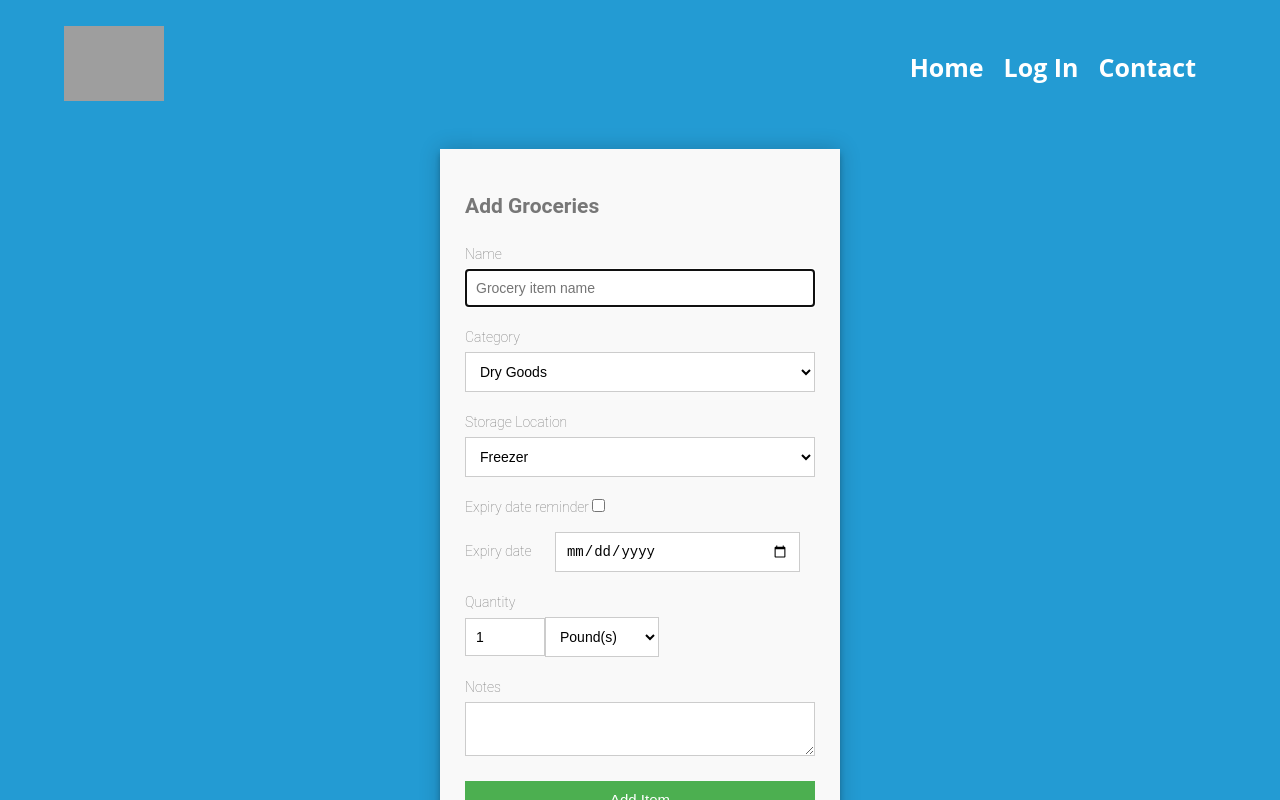
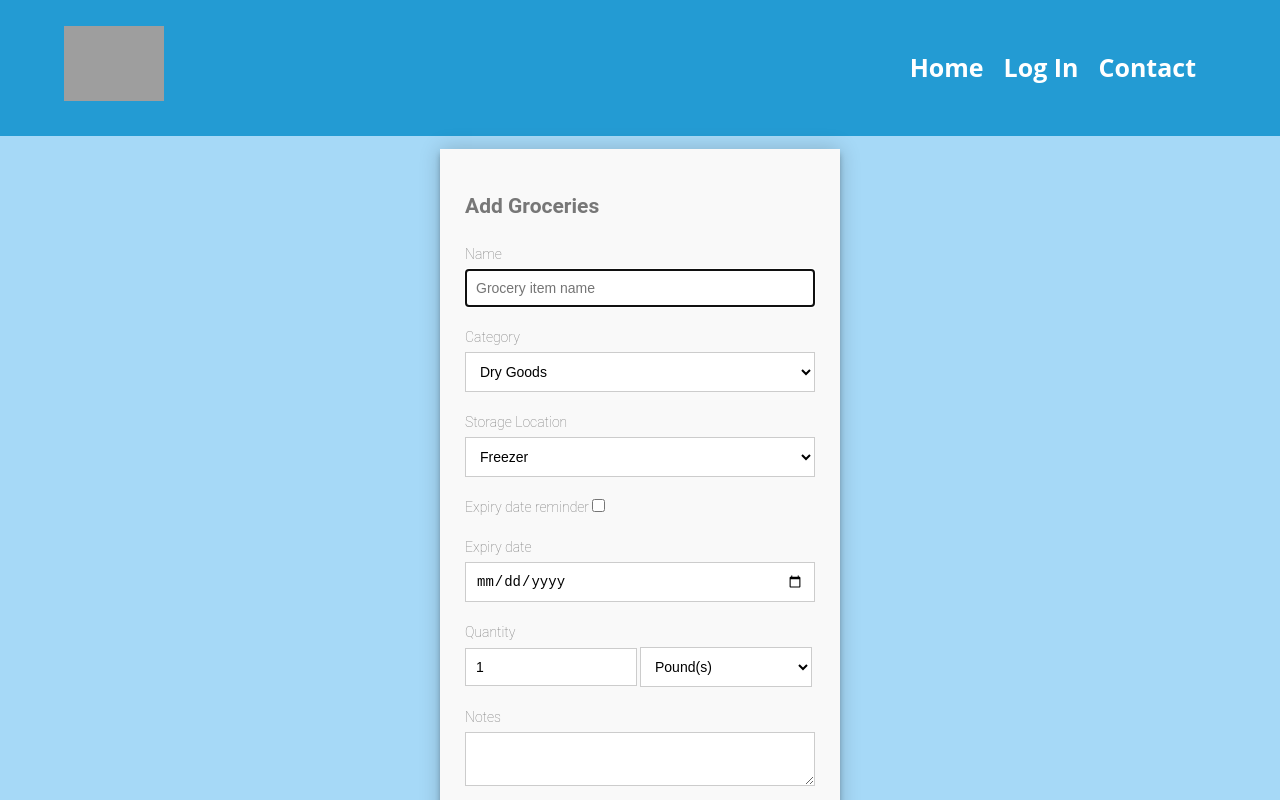
Before and after one commit to muzhaqi16/sous-chef-client, a React (Create React App) app: page /add_groceries in a window 1280 px wide. Shown: the top 800 px of the page. Built offline with nearby package versions, Linux system fonts and the light colour scheme; grey boxes are pictures that could not be loaded.

Commit message:
make little design tweaks

```diff
--- a/src/routes/AddGroceriesPage/AddGroceriesPage.css
+++ b/src/routes/AddGroceriesPage/AddGroceriesPage.css
@@ -9,6 +9,7 @@
   color: #777;
   padding: 1%;
   border-radius: 0;
+  background-color: #a6d9f7;
 }
 #add-groceries-form{
   text-align: left;
@@ -56,12 +57,14 @@ fieldset {
     width: auto;
 }
 #add-groceries-form input#expiry-date{
-    width: 70%;
-    margin-left: 20px;
+    width: 100%;
+}
+#add-groceries-form #quantity{
+  margin-right:1%;
 }
 #add-groceries-form #quantity,#unit{
-  width: auto;
+  width: 49%;
 }
-#add-groceries-form #unit{
-  width: auto;
+@media all and (min-width: 480px) {
+
 }
--- a/src/routes/GroceriesPage/GroceriesPage.css
+++ b/src/routes/GroceriesPage/GroceriesPage.css
@@ -10,6 +10,8 @@
     text-align: left;
     padding: 0;
     border-radius: 0;
+
+    background-color: #a6d9f7;
 }
 
 .GroceryList li {
--- a/src/routes/GroceriesPage/GroceriesPage.js
+++ b/src/routes/GroceriesPage/GroceriesPage.js
@@ -21,9 +21,9 @@ export default class GroceriesPage extends Component {
         )
         return (
             <div className="GroceriesPage">
-                <h1>View items from your freezer fridge or pantry</h1>
                 <div className="options">
                     <Link to="/add_groceries">Add items <FontAwesomeIcon icon={faPlus} /></Link>
+                    <Link to="all">All</Link>
                     <Link to="freezer">Freezer</Link>
                     <Link to="fridge">Fridge</Link>
                     <Link to="pantry">Pantry</Link>
--- a/src/routes/LadingPage/LandingPage.css
+++ b/src/routes/LadingPage/LandingPage.css
@@ -21,7 +21,7 @@
 .hero div {
   align-self: flex-start;
   text-align: center;
-  font-size: 0.7em;
+  font-size: 0.85em;
 }
 
 #mockup {
```
